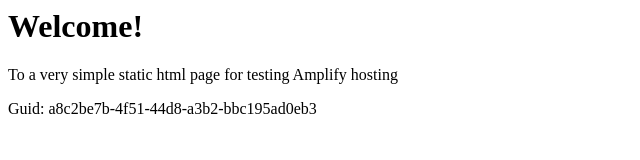
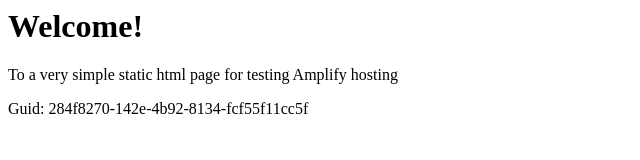
Before and after one commit to aws-aemilia-lhr/Github-PR-Commit-Integration-Test-DoNotTouch-GithubWebhookPreviewCanaryTest-v1-preprod-eu-west-2, a website: page src/index.html in a window 1280 px wide. Shown: the full height of the page, 0-640 px from the left. Drawn offline with Linux system fonts and the light colour scheme.

Commit message:
commit from integ tests

```diff
--- a/src/index.html
+++ b/src/index.html
@@ -12,6 +12,6 @@
 <body>
     <h1>Welcome!</h1>
     <p>To a very simple static html page for testing Amplify hosting</p>
-    <p>Guid: a8c2be7b-4f51-44d8-a3b2-bbc195ad0eb3</p></body>
+    <p>Guid: 284f8270-142e-4b92-8134-fcf55f11cc5f</p></body>
 
 </html>
```
